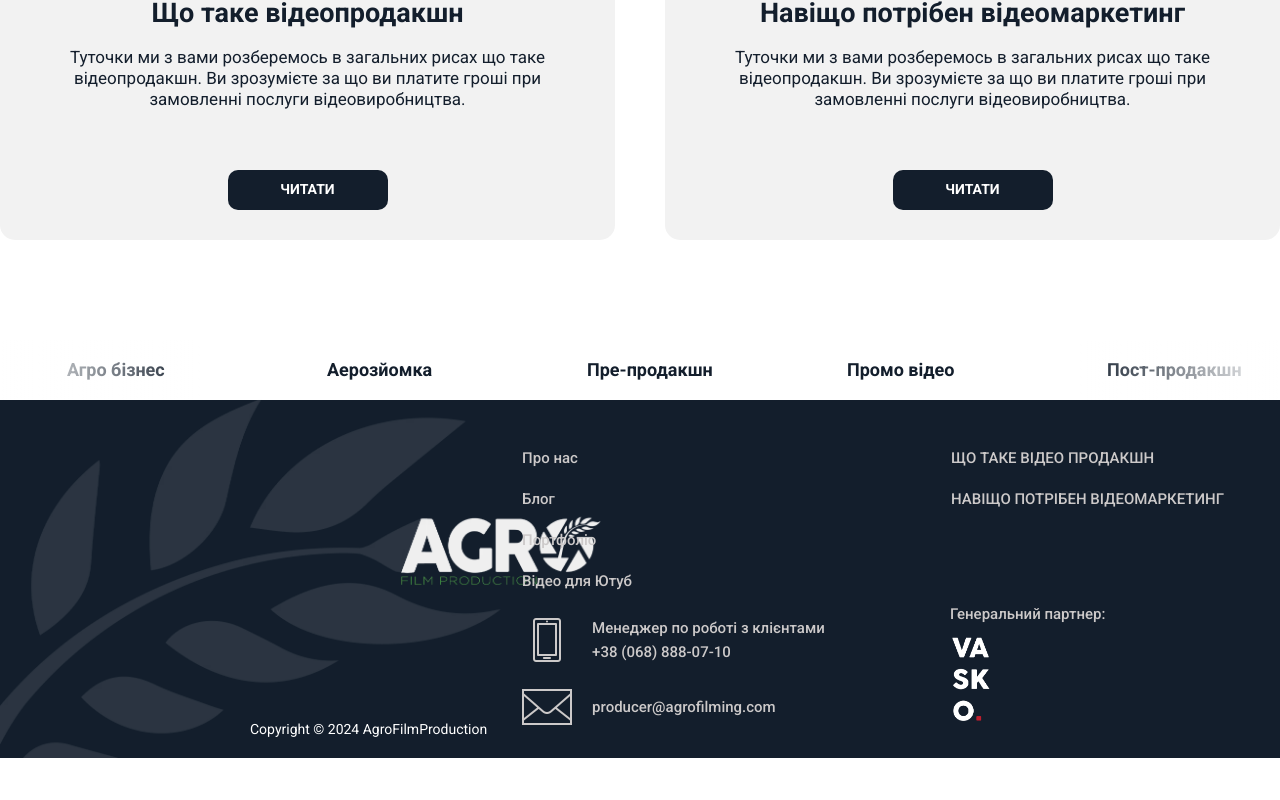
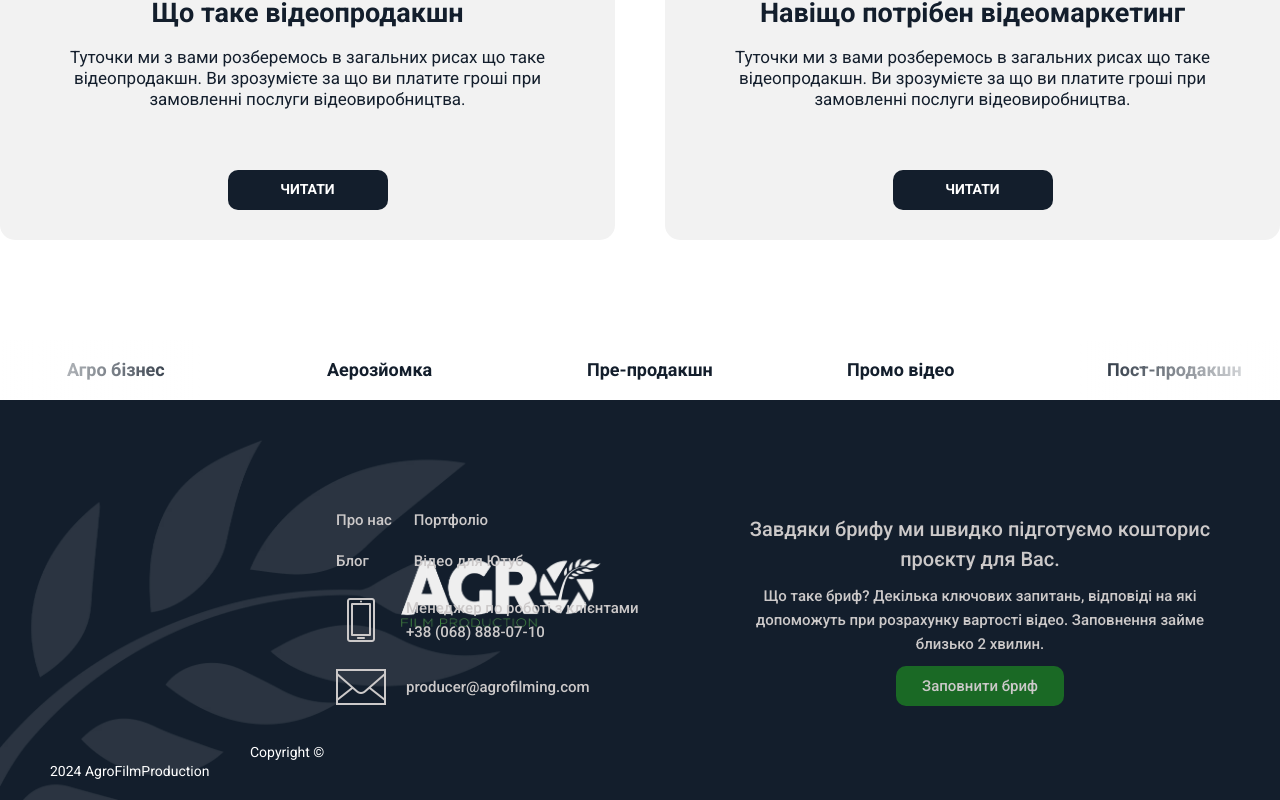
Before and after one commit to agrofilming/agrofilming-next, a Next.js app: page /blog in a window 1280 px wide. Shown: the part 1172-1972 px from the top of the page. Before the commit the page ends 1930 px from the top, so only its background shows below. Built offline with nearby package versions, Linux system fonts and the light colour scheme.

Commit message:
some fixes

```diff
--- a/src/containers/Footer/index.module.scss
+++ b/src/containers/Footer/index.module.scss
@@ -3,11 +3,13 @@
 
 .container {
   @include m.container(20px 50px, #131e2c);
-  @include m.flex(0, flex-end, space-between);
+  @include m.flex(0, center, space-between);
   padding-top: 40px;
+  height: 400px;
 
   .copyright {
     position: relative;
+    align-self: flex-end;
 
     .logo {
       max-width: 640px;
@@ -50,37 +52,22 @@
   }
 
   .right-block {
-    @include m.flex(80px, flex-start, space-between, column);
-    align-self: flex-start;
+    @include m.flex(10px, center, center, column);
+    max-width: 500px;
+    text-align: center;
 
-    .posts,
-    .partners {
-      @include m.flex(5px, flex-start, flex-start, column);
-    }
-
-    .partners-items {
-      @include m.flex(20px, flex-start, flex-start);
-
-      .garmari {
-        @include m.flex(5px, flex-start, flex-start, column);
-
-        img {
-          max-width: 120px;
-          height: auto;
-        }
-      }
-
-      .vasko {
-        img {
-          max-width: 40px;
-          height: auto;
-        }
-      }
+    h3 {
+      @include m.typography(20px, 30px, 500, v.$color-cream);
     }
 
     p {
       @include m.typography(15px, 24px, 500, v.$color-cream);
-      padding: 5px;
+    }
+
+    a:hover {
+      @include m.typography(15px, 24px, 500, v.$color-black);
+      border: 1px solid v.$color-cream;
+      border-radius: 10px;
     }
   }
 
--- a/src/containers/Footer/index.tsx
+++ b/src/containers/Footer/index.tsx
@@ -3,10 +3,10 @@ import Link from 'next/link';
 
 import logo from '@/assets/images/footer-logo-leaf.png';
 import logoSolo from '@/assets/images/footer-logo-solo.png';
-import vasko from '@/assets/images/vasko.png';
 
 import styles from './index.module.scss';
 import { Contacts } from '@/components/Contacts';
+import { Button } from '@/components';
 
 export const Footer = () => {
   const year = new Date().getFullYear();
@@ -22,6 +22,8 @@ export const Footer = () => {
           <div className={styles['main-nav']}>
             <Link href="/#about-us">Про нас</Link>
             <Link href="/blog">Блог</Link>
+          </div>
+          <div className={styles['main-nav']}>
             <Link href="/#portfolio">Портфоліо</Link>
             <Link href="/">Відео для Ютуб</Link>
           </div>
@@ -31,20 +33,14 @@ export const Footer = () => {
         </div>
       </div>
       <div className={styles['right-block']}>
-        <div className={styles.posts}>
-          <Link href="/blog/post/1">ЩО ТАКЕ ВІДЕО ПРОДАКШН</Link>
-          <Link href="/blog/post/2">НАВІЩО ПОТРІБЕН ВІДЕОМАРКЕТИНГ</Link>
-        </div>
-        <div className={styles.partners}>
-          <p>Генеральний партнер:</p>
-          <div className={styles['partners-items']}>
-            <div className={styles.vasko}>
-              <Link href="https://www.vasko.media/" target="_blank">
-                <Image src={vasko} alt="garmari" />
-              </Link>
-            </div>
-          </div>
-        </div>
+        <h3>Завдяки брифу ми швидко підготуємо кошторис проєкту для Вас.</h3>
+        <p>
+          Що таке бриф? Декілька ключових запитань, відповіді на які допоможуть при розрахунку вартості відео.
+          Заповнення займе близько 2 хвилин.
+        </p>
+        <Button variant={'green'}>
+          <Link href="/brief">Заповнити бриф </Link>
+        </Button>
       </div>
     </footer>
   );
--- a/src/containers/Header/index.tsx
+++ b/src/containers/Header/index.tsx
@@ -14,7 +14,6 @@ export const Header = () => (
 
     <div className={styles.nav}>
       <Link href="/#portfolio">Портфоліо</Link>
-      <Link href="/blog">Блог</Link>
       <Link href="/#contacts">Контакти</Link>
       <Button variant={'green'}>
         <Link href="/brief">Заповнити бриф </Link>
--- a/src/containers/HomePage/containers/Agritechnica/index.module.scss
+++ b/src/containers/HomePage/containers/Agritechnica/index.module.scss
@@ -32,8 +32,8 @@
   position: relative;
   background: url('/agritechnica-bg.webp');
   background-size: cover;
-  padding: 140px 60px 0;
-  min-height: 70vh;
+  padding: 110px 60px 0;
+  min-height: 675px;
 
   .banners {
     @include m.flex(0, flex-start, space-between);
--- a/src/containers/HomePage/containers/CreativeTeamBlock/index.tsx
+++ b/src/containers/HomePage/containers/CreativeTeamBlock/index.tsx
@@ -2,11 +2,13 @@ import styles from './index.module.scss';
 import Image from 'next/image';
 import dwwr from '@/assets/images/dont-work-with.webp';
 import creativeTeam from '@/assets/images/creative-team.webp';
+import Link from 'next/link';
 
 export const CreativeTeamBlock = () => (
   <section className={styles.container} id={'about-us'}>
     <div className={styles['top-block']}>
       <Image src={dwwr} alt={'not-work-with-ru'} />
+      <Link href={'/brief'}>Заповнити бриф</Link>
       <h2>
         *З НАМИ ЗАВЖДИ <br />
         КАЙФОВО ПРАЦЮВАТИ
--- a/src/containers/HomePage/containers/OurProjects/component/Project/index.tsx
+++ b/src/containers/HomePage/containers/OurProjects/component/Project/index.tsx
@@ -17,6 +17,7 @@ export const Project: FC<IProject> = ({ video, img, title }) => {
       <div className={styles.hover}>
         <h4>{title}</h4>
         <div className={styles.line}></div>
+        <p>Назва компанії</p>
       </div>
       <ModalComponent isOpen={modalOpen} onClose={() => setModalOpen(false)}>
         <video src={video} autoPlay={modalOpen} controlsList={'nodownload'}></video>
--- a/src/containers/HomePage/containers/OurProjects/index.module.scss
+++ b/src/containers/HomePage/containers/OurProjects/index.module.scss
@@ -3,10 +3,10 @@
 
 .container {
   position: relative;
-  @include m.flex(50px, center, center, column);
+  @include m.flex(30px, center, center, column);
   background: v.$color-light-grey;
   background-size: contain;
-  padding: 80px 0;
+  padding-bottom: 60px;
   top: -10px;
   margin-bottom: -10px;
 
--- a/src/containers/HomePage/containers/OurProjects/index.tsx
+++ b/src/containers/HomePage/containers/OurProjects/index.tsx
@@ -121,7 +121,6 @@ export const OurProjects = () => {
 
   return (
     <section className={styles.container} id={'portfolio'}>
-      <h2 className={rubik.className}>НАШІ РОБОТИ</h2>
       <div className={styles.projects}>{renderProjects}</div>
       <div className={cn(styles['more-button'], { [styles.open]: isOpen })} onClick={() => setIsOpen(true)}>
         <ArrowIcon />
```
Also changed, not shown: src/containers/HomePage/containers/CreativeTeamBlock/index.module.scss (+50 -0 lines), src/assets/images/creative-team.webp.
